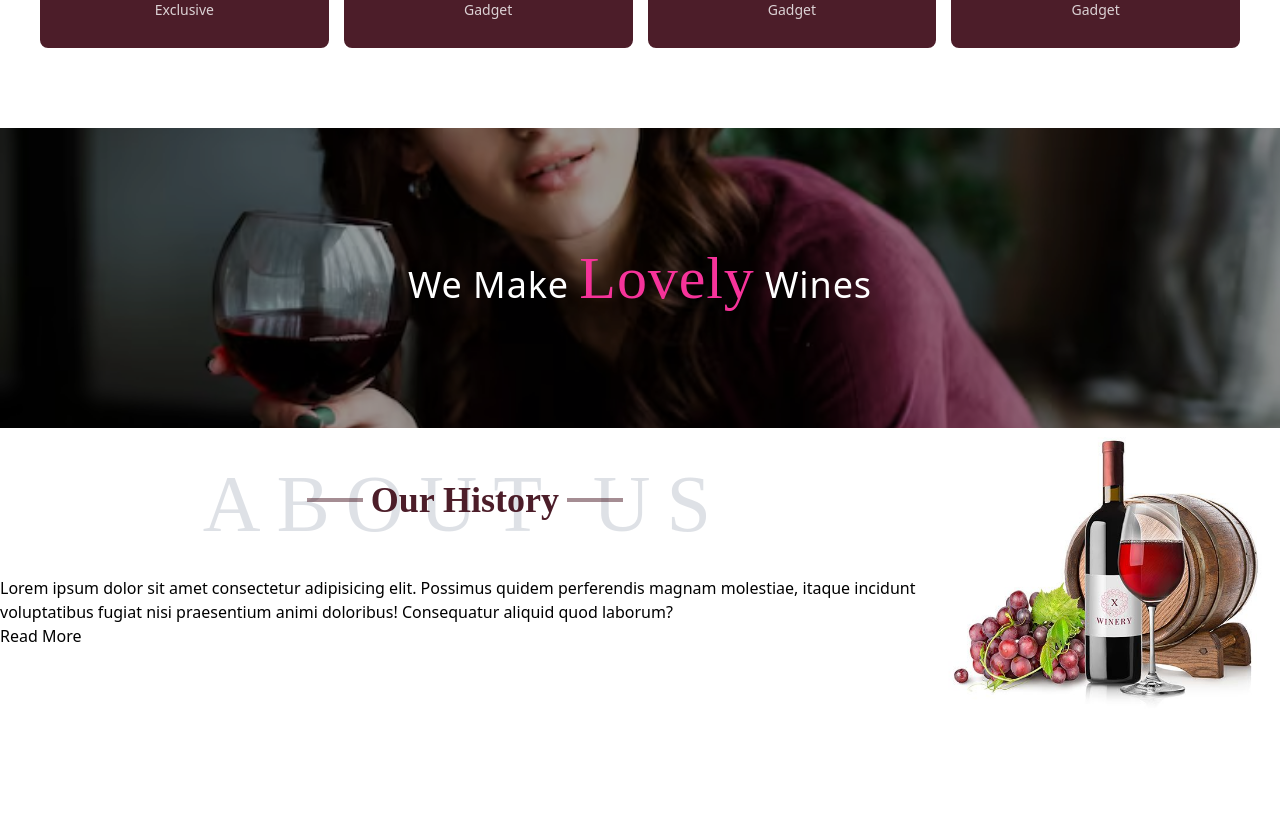
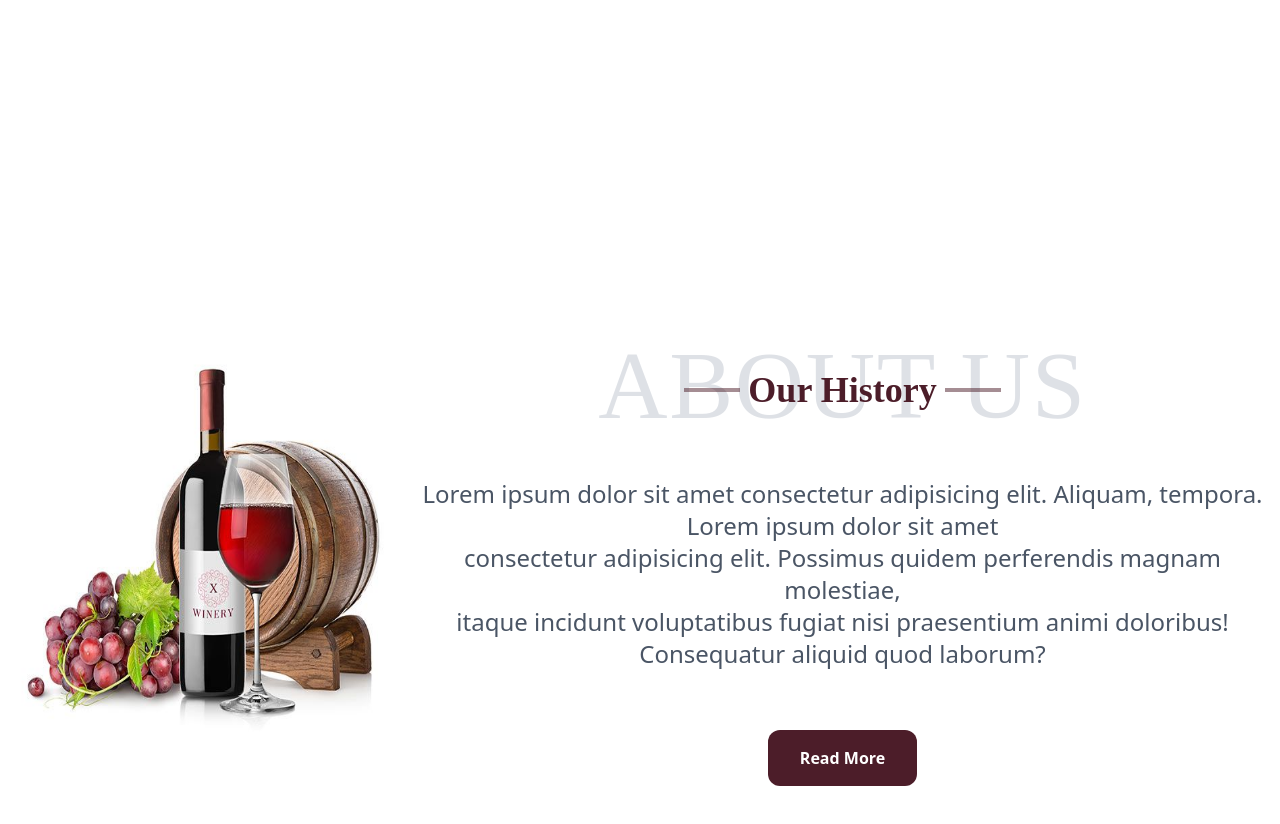
Before and after one commit to laksamba/winery, a React (Vite) app: page / in a window 1280 px wide. Shown: the part 1940-2764 px from the top of the page. Before the commit the page ends 2652 px from the top, so only its background shows below. Built offline with nearby package versions, Linux system fonts and the light colour scheme.

Commit message:
layout manage

```diff
--- a/src/Pages/OurHistory.jsx
+++ b/src/Pages/OurHistory.jsx
@@ -5,13 +5,17 @@ import { Link } from 'react-router-dom'
 const OurHistory = () => {
 
   return (
-    <div className='flex'>
+    <div className='flex justify-center items-center h-screen'>
+        {/* images */}
+          <div>
+        <img src={image} alt="" className='h-96' />
+    </div>
 
 
-      <div>
+      <div className='w-[80%]'>
           {/* headings */}
         <div className=" text-center my-9 ">
-        <h2 className="text-[5rem] font-[Playball] text-gray-300 tracking-[0.2em] mb-0 leading-none opacity-70">
+        <h2 className="text-[6rem] font-[Playball] text-gray-300 tracking-[0.1rem] mb-0 leading-none opacity-70">
         ABOUT US
       </h2>
 
@@ -25,17 +29,15 @@ const OurHistory = () => {
       </div>
 
        {/* content  */}
-      <div>
-        <p>Lorem ipsum dolor sit amet consectetur adipisicing elit. Possimus quidem perferendis magnam molestiae, itaque incidunt voluptatibus fugiat nisi praesentium animi doloribus! Consequatur aliquid quod laborum?
+      <div className='flex flex-col justify-center items-center gap-12'>
+        <p className='text-2xl text-gray-600 text-center p-3 font-[playfair Display]'>Lorem ipsum dolor sit amet consectetur adipisicing elit. Aliquam, tempora. Lorem ipsum dolor sit amet <br /> consectetur adipisicing elit. Possimus quidem perferendis magnam molestiae, <br /> itaque incidunt voluptatibus fugiat nisi praesentium animi doloribus! <br /> Consequatur aliquid quod laborum?
         </p>
-        <Link>Read More</Link>
+        <Link className='px-8 py-4 bg-[#4c1d29] text-white font-bold rounded-xl'>Read More</Link>
       </div>
       </div>
 
-    {/* image  */}
-    <div>
-        <img src={image} alt="" />
-    </div>
+
+
 
 
 
--- a/src/layout/Layout.jsx
+++ b/src/layout/Layout.jsx
@@ -1,20 +1,19 @@
-import React from 'react'
-import { Home } from '../Pages/Home';
-import OurStory from '../Pages/OurStory';
-import WineShop from '../Pages/Wineshop';
+import React from "react";
+import { Home } from "../Pages/Home";
+import OurStory from "../Pages/OurStory";
+import WineShop from "../Pages/Wineshop";
 import HeroRotatingText from "../components/HeroRotatingText";
-import OurHistory from '../Pages/OurHistory';
+import OurHistory from "../Pages/OurHistory";
 
 const Layout = () => {
   return (
-    <div className='mt-65'>
-      <Home/>
-      <OurStory/>
-      <WineShop/>
-            <HeroRotatingText />
-      <OurHistory/>
+    <div >
+      <HeroRotatingText />
+      <WineShop />
+      <OurStory />
+      <OurHistory />
     </div>
-  )
-}
+  );
+};
 
 export default Layout;
```
Also changed, not shown: 1 other file (tests, documents, lock files or other folders).
